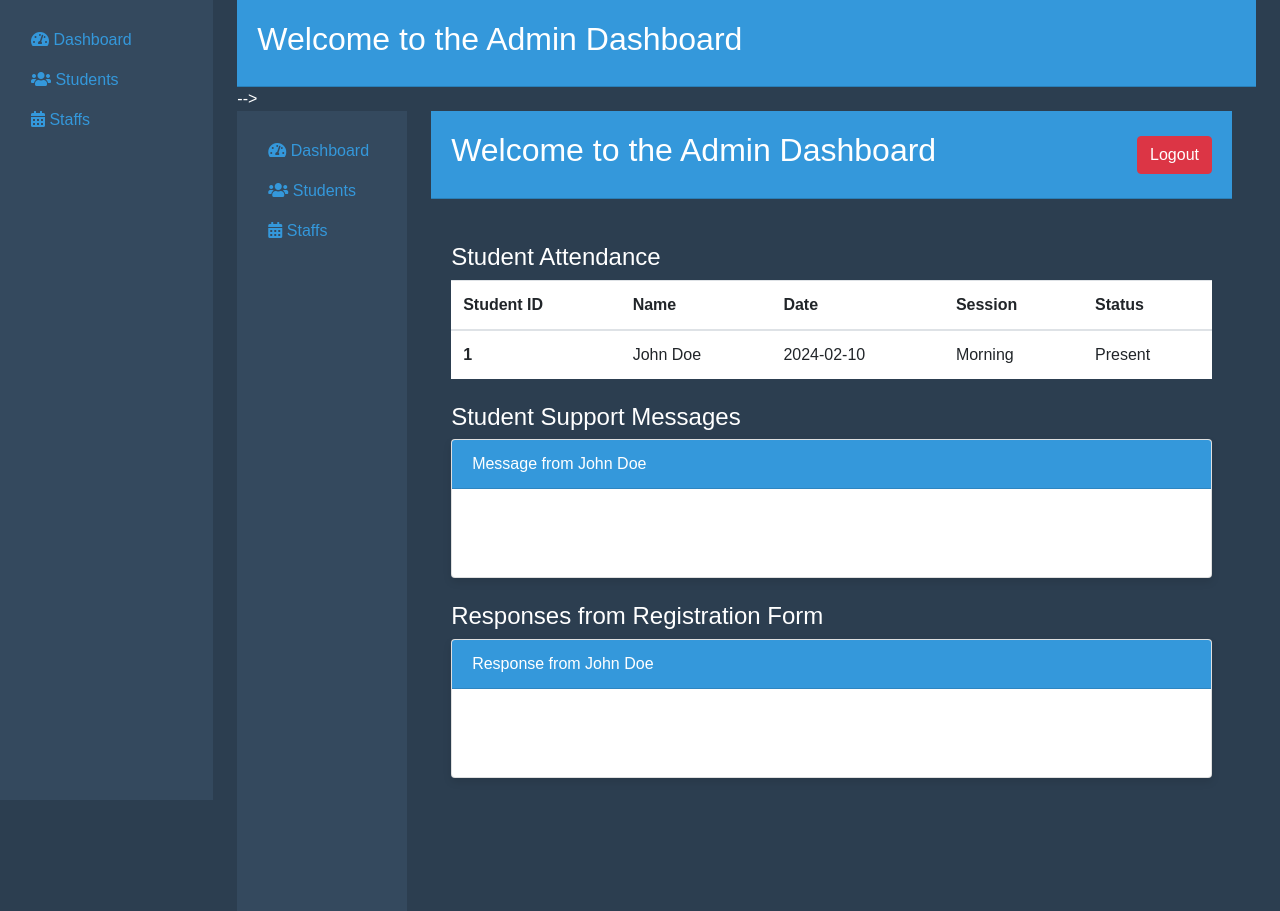
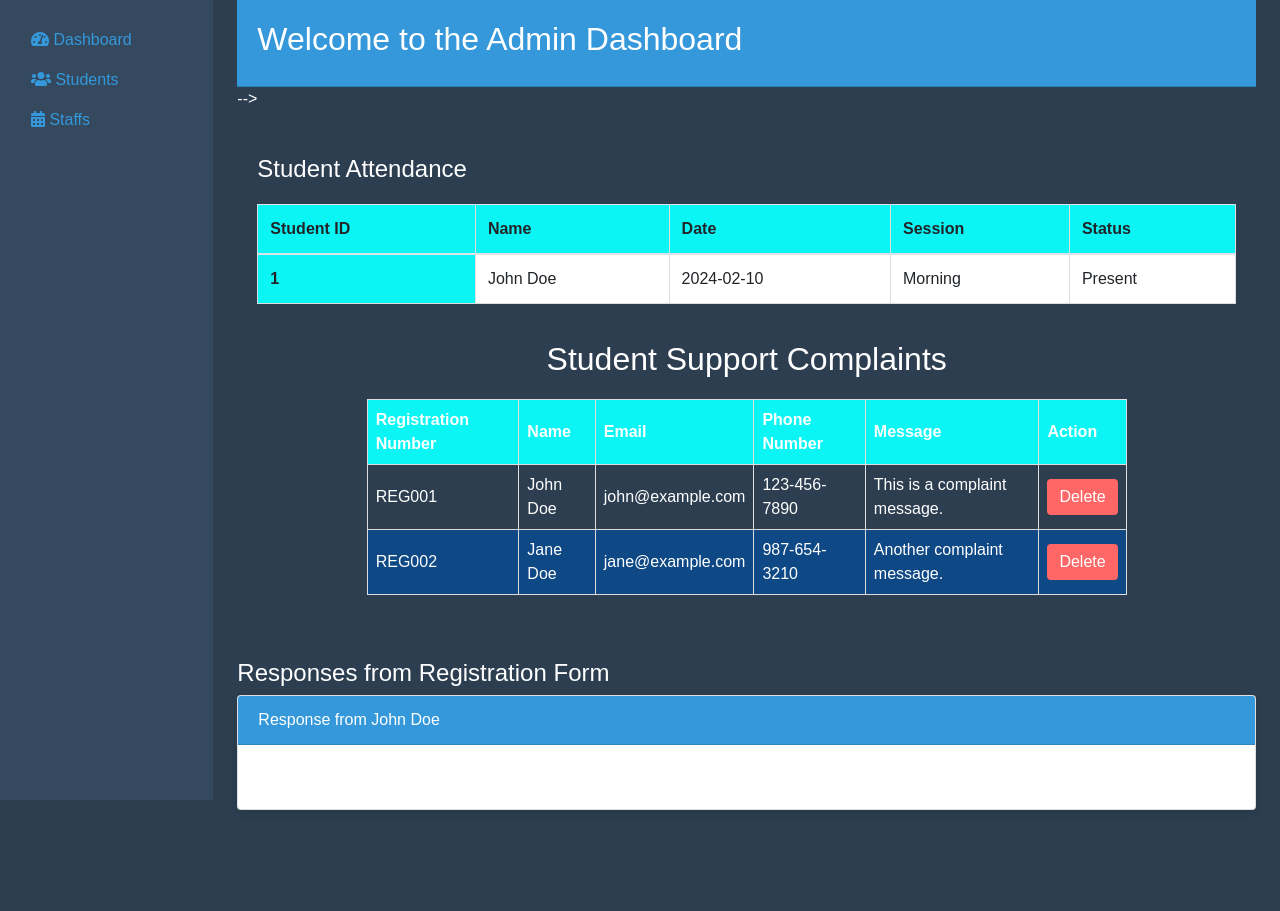
Before and after one commit to jofin-44/project_django, a Django app: page /adminstudent in a window 1280 px wide. After the commit the page ends 810 px from the top, so only its background shows below. Run offline with Django 4.2, Linux system fonts and the light colour scheme; some libraries are stand-ins or nearby versions.

Commit message:
data from student

```diff
--- /dev/null
+++ b/static/css/styles.css
@@ -0,0 +1,46 @@
+body {
+    font-family: Arial, sans-serif;
+}
+
+.admin-panel {
+    max-width: 800px;
+    margin: 0 auto;
+    padding: 20px;
+}
+
+h2 {
+    text-align: center;
+}
+
+table {
+    width: 100%;
+    border-collapse: collapse;
+    margin-top: 20px;
+}
+
+table th, table td {
+    border: 1px solid #ddd;
+    padding: 8px;
+}
+
+table th {
+    background-color:  #0bf5f5;
+    text-align: left;
+}
+
+table tr:nth-child(even) {
+    background-color: #0e4885;
+}
+
+table tr:hover {
+    background-color: #340ada;
+}
+
+.action-btn {
+    background-color: #ff6666;
+    color: white;
+    padding: 6px 12px;
+    border: none;
+    border-radius: 4px;
+    cursor: pointer;
+}
--- /dev/null
+++ b/static/js/script.js
@@ -0,0 +1,38 @@
+// Dummy data for demonstration
+const complaintsData = [
+    { regNumber: "REG001", name: "John Doe", email: "john@example.com", phone: "123-456-7890", message: "This is a complaint message." },
+    { regNumber: "REG002", name: "Jane Doe", email: "jane@example.com", phone: "987-654-3210", message: "Another complaint message." }
+];
+
+// Function to display complaints
+function displayComplaints() {
+    const complaintsTable = document.getElementById('complaints-table');
+    complaintsTable.innerHTML = '';
+
+    complaintsData.forEach(complaint => {
+        const row = document.createElement('tr');
+        row.innerHTML = `
+            <td>${complaint.regNumber}</td>
+            <td>${complaint.name}</td>
+            <td>${complaint.email}</td>
+            <td>${complaint.phone}</td>
+            <td>${complaint.message}</td>
+            <td><button class="action-btn" onclick="deleteComplaint('${complaint.regNumber}')">Delete</button></td>
+        `;
+        complaintsTable.appendChild(row);
+    });
+}
+
+// Function to delete a complaint
+function deleteComplaint(regNumber) {
+    const index = complaintsData.findIndex(complaint => complaint.regNumber === regNumber);
+    if (index !== -1) {
+        complaintsData.splice(index, 1);
+        displayComplaints();
+    }
+}
+
+// Display complaints when the page loads
+window.onload = function() {
+    displayComplaints();
+};
--- a/templates/adminhtml/adminstudent.html
+++ b/templates/adminhtml/adminstudent.html
@@ -81,10 +81,10 @@
 
 <body>
 
-    <div class="container-fluid">
-        <div class="row">
+    <!-- <div class="container-fluid">
+        <div class="row"> -->
             <!-- Sidebar -->
-            <nav class="col-md-2 d-none d-md-block sidebar">
+            <!-- <nav class="col-md-2 d-none d-md-block sidebar">
                 <div class="sidebar-sticky">
                     <ul class="nav flex-column">
                         <li class="nav-item">
@@ -104,14 +104,14 @@
                         </li>
                     </ul>
                 </div>
-            </nav>
+            </nav> -->
 
             <!-- Main content -->
-            <main role="main" class="col-md-9 ml-sm-auto col-lg-10 px-4">
+            <!-- <main role="main" class="col-md-9 ml-sm-auto col-lg-10 px-4">
                 <div class="dashboard-header">
                     <h2>Welcome to the Admin Dashboard</h2>
                     <a href="#" class="btn btn-danger logout-btn" onclick="logout()">Logout</a>
-                </div>
+                </div> -->
 
                 <div class="main-content">
                     <!-- Student Attendance Section -->
@@ -142,10 +142,42 @@
                     </div>
 
                     <!-- Student Support Messages Section -->
-                    <div class="mt-4">
-                        <h4>Student Support Messages</h4>
+                    <!-- <!DOCTYPE html>
+                    <html lang="en">
+                    <head>
+                        <meta charset="UTF-8">
+                        <meta name="viewport" content="width=device-width, initial-scale=1.0">
+                        <title>Admin Panel</title>
+                        <link rel="stylesheet" href="styles.css">
+                    </head>
+                    <body> -->
+                        <div class="admin-panel">
+                            <h2>Student Support Complaints</h2>
+                            <table>
+                                <thead>
+                                    <tr>
+                                        <th>Registration Number</th>
+                                        <th>Name</th>
+                                        <th>Email</th>
+                                        <th>Phone Number</th>
+                                        <th>Message</th>
+                                        <th>Action</th>
+                                    </tr>
+                                </thead>
+                                <tbody id="complaints-table">
+                                    <!-- Complaints will be dynamically added here -->
+                                </tbody>
+                            </table>
+                        </div>
+
+                        <!-- <script src="script.js"></script>
+                    </body>
+                    </html> -->
+
+                    <!-- <div class="mt-4">
+                        <h4>Student Support Messages</h4> -->
                         <!-- Add messages-related content here -->
-                        <div class="card">
+                        <!-- <div class="card">
                             <div class="card-header">
                                 Message from John Doe
                             </div>
@@ -153,7 +185,7 @@
                                 <p class="card-text">Lorem ipsum dolor sit amet, consectetur adipiscing elit. Curabitur
                                     tincidunt, sem et aliquam laoreet, orci tortor rhoncus elit.</p>
                             </div>
-                        </div>
+                        </div> -->
                         <!-- Add more cards for additional messages -->
                     </div>
 
--- a/templates/baseadmin.html
+++ b/templates/baseadmin.html
@@ -11,6 +11,8 @@
     <!-- Font Awesome CSS for icons -->
     <link href="https://cdnjs.cloudflare.com/ajax/libs/font-awesome/5.15.1/css/all.min.css" rel="stylesheet">
     <link rel="stylesheet" href="{% static 'css/admin.css' %}">
+    <link rel="stylesheet" href="{% static 'css/styles.css' %}">
+
 
     <!-- Font Awesome CSS for icons -->
 </head>
@@ -23,17 +25,17 @@
                 <div class="sidebar-sticky">
                     <ul class="nav flex-column">
                         <li class="nav-item">
-                            <a class="nav-link active" href="#">
+                            <a class="nav-link active" href="{% url 'adminindex' %}">
                                 <i class="fas fa-tachometer-alt"></i> Dashboard
                             </a>
                         </li>
                         <li class="nav-item">
-                            <a class="nav-link" href="adminstudent.html">
+                            <a class="nav-link" href="{% url 'adminstudent' %}">
                                 <i class="fas fa-users"></i> Students
                             </a>
                         </li>
                         <li class="nav-item">
-                            <a class="nav-link" href="adminstaff.html">
+                            <a class="nav-link" href="{% url 'adminstaff' %}">
                                 <i class="fas fa-calendar-alt"></i> Staffs
                             </a>
                         </li>
@@ -60,7 +62,7 @@
     <script src="https://code.jquery.com/jquery-3.3.1.slim.min.js"></script>
     <script src="https://cdnjs.cloudflare.com/ajax/libs/popper.js/1.14.7/umd/popper.min.js"></script>
     <script src="https://stackpath.bootstrapcdn.com/bootstrap/4.3.1/js/bootstrap.min.js"></script>
-
+    <script src="{% static 'js/script.js' %}"></script>
 </body>
 
 </html>
```
Also changed, not shown: static/css/admin.css (+46 -0 lines), db.sqlite3.
